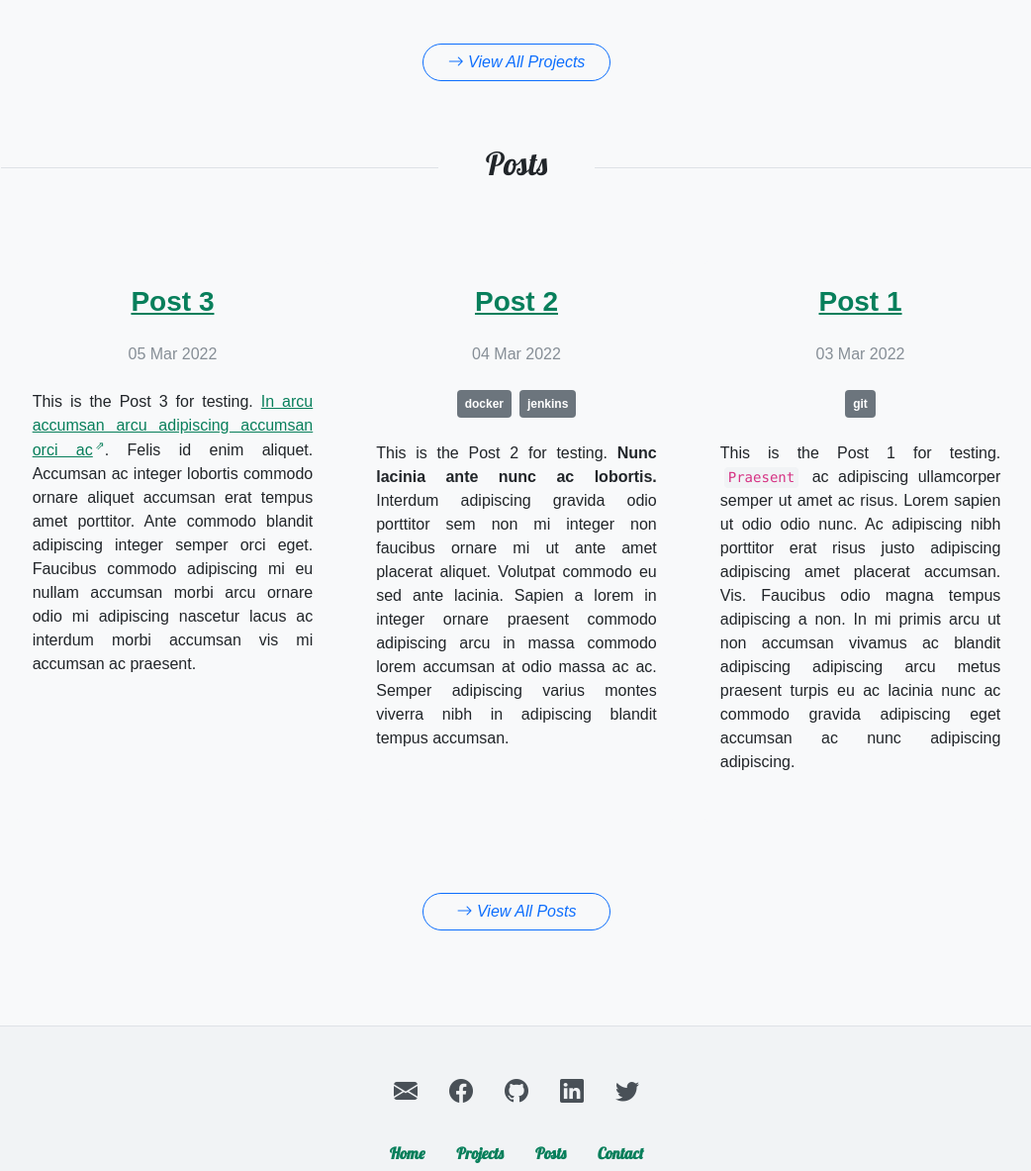
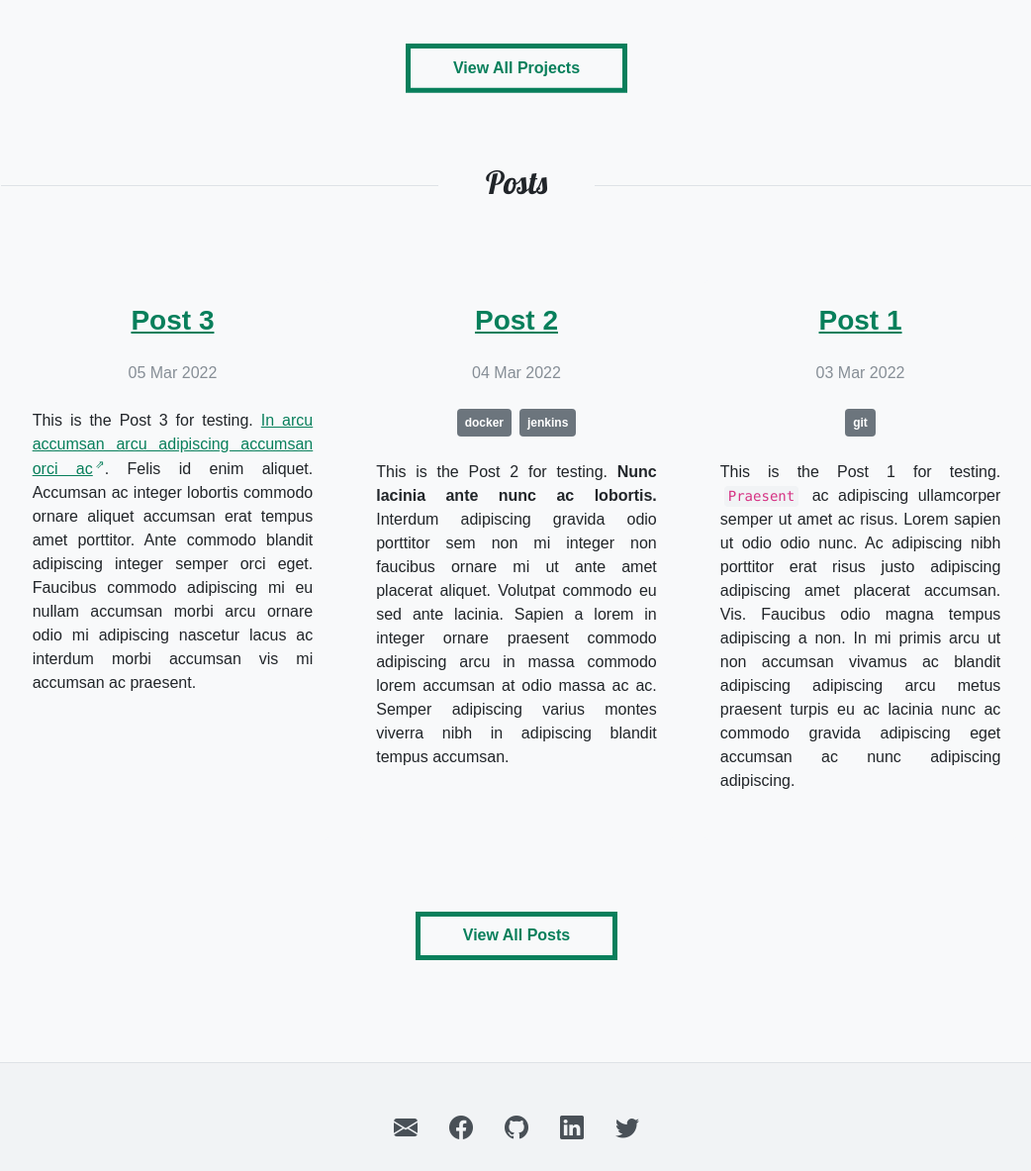
Before and after one commit to Hyperzsb/natalia-theme, a Jekyll site: the page built from _pages/home.html, in a window 1280 px wide and 1400 px high, scrolled down 1357 px. Shown: the part 217-1400 px from the top of the window at 99% size, without its empty margins (118-1160 px from the left). Built offline with Jekyll 4.4.1, drawn with Linux system fonts in a browser that asks for light colours; comment, search, counter and statistics services are not loaded; a style sheet for code colours, icons or effects is not loaded.

Commit message:
feat(styles): use a new custom button style
Signed-off-by: Shaobo ZHANG <hyperzsb@qq.com>

```diff
--- a/_pages/home.html
+++ b/_pages/home.html
@@ -99,10 +99,9 @@ permalink: /index.html
         </div>
     </div>
     <div class="row justify-content-center my-5">
-        <div class="col-10 col-lg-2 py-3">
-            <a class="d-block btn rounded-pill btn-outline-primary" role="button"
-               aria-label="View all projects" href="{{ site.baseUrl }}/projects">
-                <i class="bi bi-arrow-right">&nbsp;View All Projects</i>
+        <div class="col-10 col-lg-4 py-3 text-center">
+            <a class="custom-btn" aria-label="View all projects" href="{{ site.baseUrl }}/projects">
+                <span>View All Projects</span>
             </a>
         </div>
     </div>
@@ -147,10 +146,9 @@ permalink: /index.html
         </div>
     </div>
     <div class="row justify-content-center my-5">
-        <div class="col-10 col-lg-2 py-3">
-            <a class="d-block btn rounded-pill btn-outline-primary" role="button"
-               aria-label="View all posts" href="{{ site.baseUrl }}/posts">
-                <i class="bi bi-arrow-right">&nbsp;View All Posts</i>
+        <div class="col-10 col-lg-4 py-3 text-center">
+            <a class="custom-btn" aria-label="View all posts" href="{{ site.baseUrl }}/posts">
+                <span>View All Posts</span>
             </a>
         </div>
     </div>
--- a/_sass/main.scss
+++ b/_sass/main.scss
@@ -31,6 +31,66 @@
 
 .font-noto-serif-simplified-chinese {
   font-family: "Noto Serif SC", sans-serif;
+}
+
+.custom-btn {
+  &, & *, & :before, & :after, &:before, &:after {
+    border: 0 solid;
+    box-sizing: border-box;
+  }
+
+  -webkit-tap-highlight-color: transparent;
+  -webkit-appearance: button;
+  background: none;
+  text-decoration: none;
+  cursor: pointer;
+  font-weight: bold;
+  margin: 0;
+  padding: 0.8rem 3rem;
+  overflow: hidden;
+  position: relative;
+
+  &:-moz-focusring {
+    outline: auto;
+  }
+
+  & span {
+    display: block;
+    position: relative;
+    transition: transform 0.25s ease;
+  }
+
+  &:after, &:before {
+    --tilt: 20px;
+    clip-path: polygon(0 0, 100% 0, 100% 50%, 100% 100%, 0 100%);
+    content: "";
+    display: block;
+    height: 100%;
+    left: 0;
+    position: absolute;
+    top: 0;
+    transition: clip-path 0.25s ease, background-color 0.25s ease;
+    width: 100%;
+    z-index: -1;
+  }
+
+  &:after {
+    --thickness: 5px;
+    height: calc(100% - var(--thickness) * 2);
+    left: var(--thickness);
+    top: var(--thickness);
+    width: calc(100% - var(--thickness) * 2);
+  }
+
+  &:hover {
+    span {
+      transform: translateX(-20px);
+    }
+
+    &:after, &:before {
+      clip-path: polygon(0 0, calc(100% - var(--tilt)) 0, 100% 50%, calc(100% - var(--tilt)) 100%, 0 100%);
+    }
+  }
 }
 
 /* Modal style */
--- a/assets/css/color.scss
+++ b/assets/css/color.scss
@@ -111,11 +111,28 @@ body {
   }
 }
 
-.custom-button {
-  color: var(--text-color-1);
+.custom-btn {
+  background-color: transparent;
+  color: var(--link-color-1);
 
-  &:before {
-    background-color: var(--link-color-3);
+  &:before, &:after {
+    background: var(--link-color-1);
+  }
+
+  &:after {
+    background: var(--base-color-3);
+  }
+
+  &:hover, &:active {
+    color: var(--link-color-2);
+
+    &:before, &:after {
+      background: var(--link-color-2);
+    }
+
+    &:after {
+      background: var(--base-color-3);
+    }
   }
 }
 
```
Also changed, not shown: _layouts/project.html (+6 -6 lines), _pages/contact.html (+7 -3 lines).
